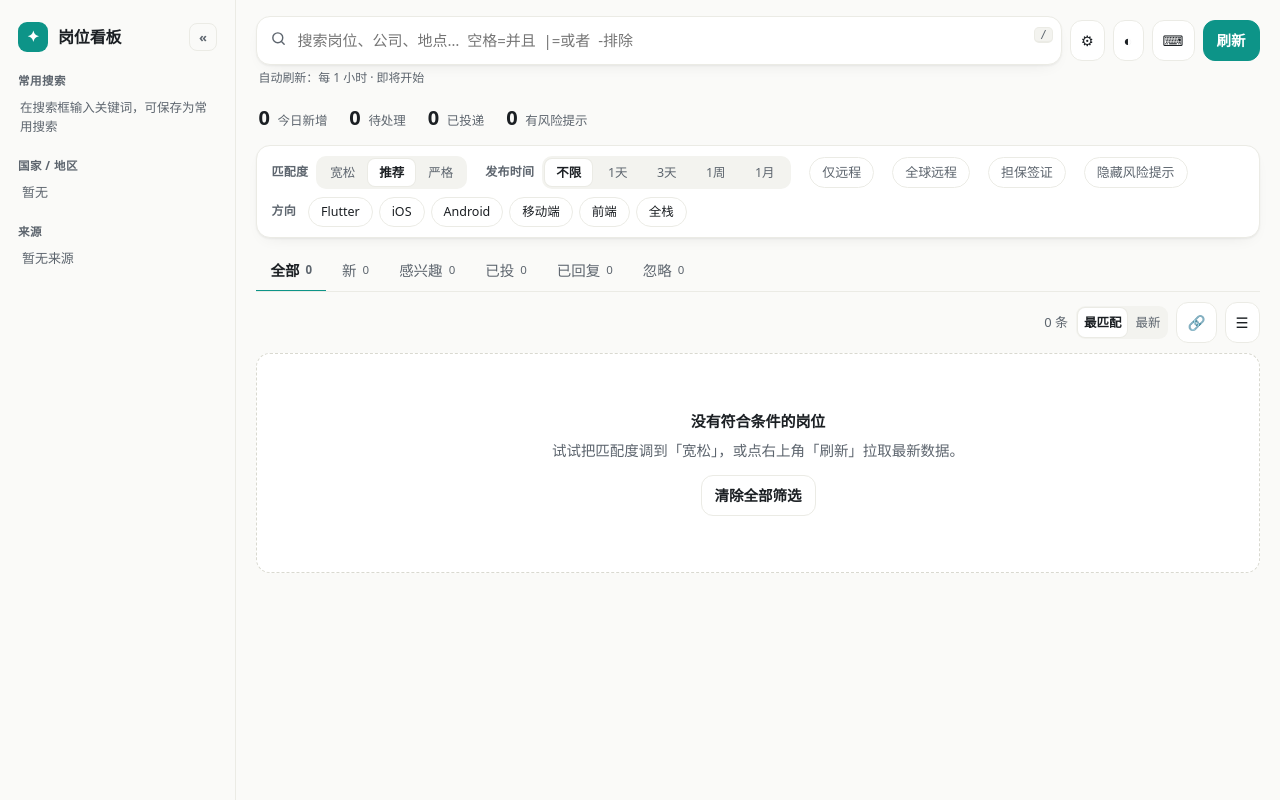
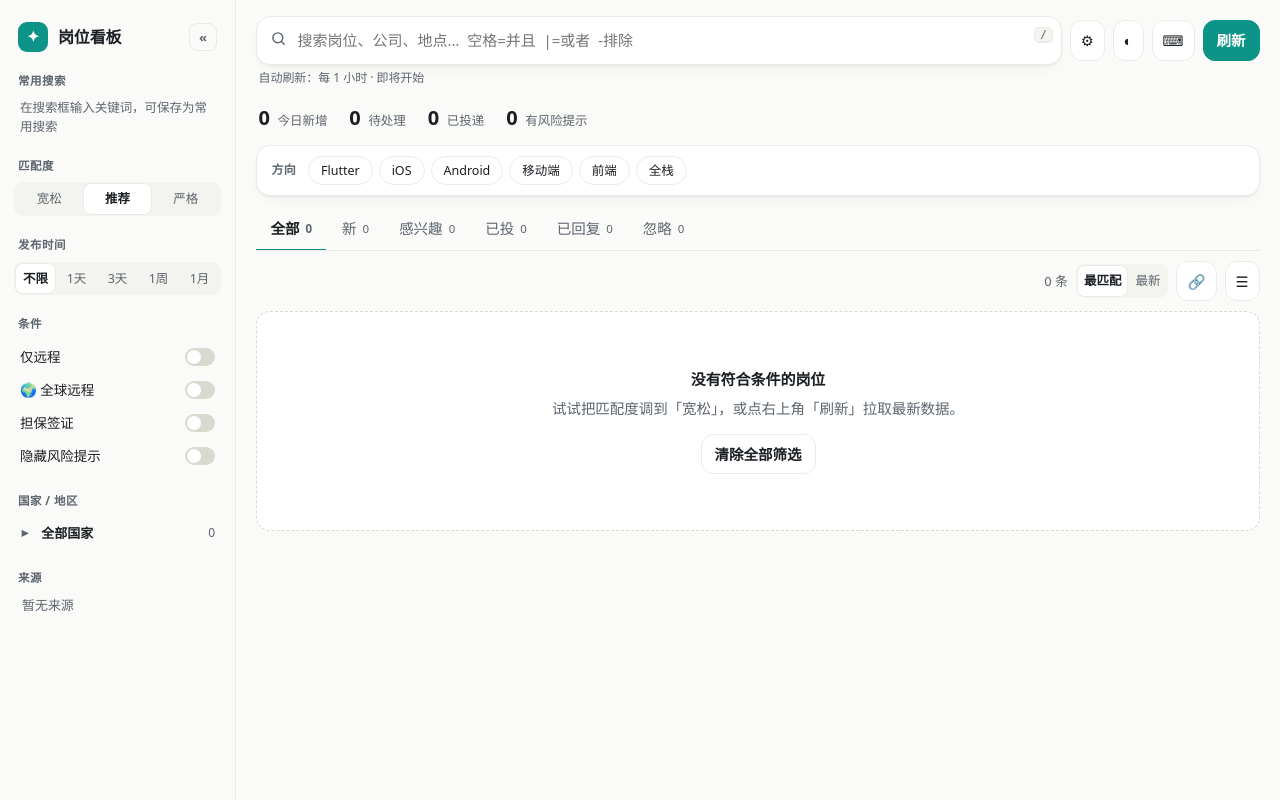
Before and after one commit to ceeyang/jobboard, a FastAPI app: page / in a window 1280 px wide. Run offline with FastAPI, Linux system fonts and the light colour scheme; data comes from the database, SQL or seed files in the repository; data that the repository does not hold is empty.

Commit message:
Filters back in the sidebar; country list folded by default (no selection = all countries)
Co-Authored-By: Claude Sonnet 5.5 <noreply@anthropic.com>

```diff
--- a/jobboard/templates/app.html
+++ b/jobboard/templates/app.html
@@ -295,6 +295,18 @@ body.detail:not(.pinned) .dscrim{display:block;position:fixed;inset:0;background
   <div class="sec">常用搜索</div>
   <div id="savedq"></div>
 
+  <div class="sec">匹配度</div>
+  <div class="seg" id="seg" role="group" aria-label="匹配度"></div>
+
+  <div class="sec">发布时间</div>
+  <div class="seg" id="segSince" role="group" aria-label="发布时间"></div>
+
+  <div class="sec">条件</div>
+  <label class="switch">仅远程<input type="checkbox" id="fRemote"></label>
+  <label class="switch" title="只显示远程岗位，并去掉标明「仅限美国 / 仅限欧洲 / US only / 必须位于某国」等限制居住地的岗位。没写限制的算全球可申请；地点写了具体城市的不算">🌍 全球远程<input type="checkbox" id="fGeo"></label>
+  <label class="switch" title="岗位写明雇主可办理签证担保（或官方标明，如加拿大 LMIA）；明确写“不提供担保”的不算">担保签证<input type="checkbox" id="fVisa"></label>
+  <label class="switch" title="隐藏标注了「不收个人信息」「博彩」等风险的岗位">隐藏风险提示<input type="checkbox" id="fRisk"></label>
+
   <div class="sec">国家 / 地区 <button data-clear="countries" id="clrCountries" hidden>清除</button></div>
   <div id="countries"></div>
 
@@ -320,16 +332,6 @@ body.detail:not(.pinned) .dscrim{display:block;position:fixed;inset:0;background
 
   <div class="stats" id="stats"></div>
   <div class="filters" id="filters" aria-label="筛选">
-    <div class="frow">
-      <div class="fgroup"><span class="flabel">匹配度</span><div class="seg" id="seg" role="group" aria-label="匹配度"></div></div>
-      <div class="fgroup"><span class="flabel">发布时间</span><div class="seg" id="segSince" role="group" aria-label="发布时间"></div></div>
-    </div>
-    <div class="frow toggles">
-      <label class="switch">仅远程<input type="checkbox" id="fRemote"></label>
-      <label class="switch" title="只显示远程岗位，并去掉标明「仅限美国 / 仅限欧洲 / US only / 必须位于某国」等限制居住地的岗位。没写限制的算全球可申请；地点写了具体城市的不算">全球远程<input type="checkbox" id="fGeo"></label>
-      <label class="switch" title="岗位写明雇主可办理签证担保（或官方标明，如加拿大 LMIA）；明确写“不提供担保”的不算">担保签证<input type="checkbox" id="fVisa"></label>
-      <label class="switch" title="隐藏标注了「不收个人信息」「博彩」等风险的岗位">隐藏风险提示<input type="checkbox" id="fRisk"></label>
-    </div>
     <div class="frow rolesrow"><span class="flabel">方向<button data-clear="roles" id="clrRoles" hidden>清除</button></span><div class="chips" id="roles"></div></div>
   </div>
   <div class="tabs" id="tabs" role="tablist"></div>
@@ -391,7 +393,7 @@ const SORTS=[["score","最匹配"],["new","最新"]];
 const SINCES=[["","不限"],["1d","1天"],["3d","3天"],["7d","1周"],["30d","1月"]];
 const SINCE_MS={"1d":864e5,"3d":3*864e5,"7d":7*864e5,"30d":30*864e5};
 const PAGE=40,LS="jb2";
-const DEF={sideCollapsed:false,status:"all",min:5,since:"",roles:[],srcs:[],remote:false,hideRisk:false,hideGeo:false,visa:false,q:"",sort:"score",dense:false,theme:"auto",closed:{telegram:true},pin:false,countries:[]};
+const DEF={sideCollapsed:false,status:"all",min:5,since:"",roles:[],srcs:[],remote:false,hideRisk:false,hideGeo:false,visa:false,q:"",sort:"score",dense:false,theme:"auto",closed:{telegram:true,countries:true},pin:false,countries:[]};
 const $=(s,r=document)=>r.querySelector(s);
 const esc=s=>String(s??"").replace(/[&<>"']/g,c=>({"&":"&amp;","<":"&lt;",">":"&gt;",'"':"&quot;","'":"&#39;"}[c]));
 let S;try{S={...DEF,...JSON.parse(localStorage.getItem(LS)||"{}")}}catch(e){S={...DEF}}
@@ -521,9 +523,11 @@ function renderSide(){
   const clist=Object.keys(cc).sort((a,b)=>(a==="XX")-(b==="XX")||cc[b]-cc[a]||COUNTRY_NAME[a].localeCompare(COUNTRY_NAME[b],"zh"));
   S.countries.forEach(c=>{if(!clist.includes(c))clist.push(c)});                // a selected country stays visible even at 0
   const CMAX=10,cshown=countriesOpen||clist.length<=CMAX+2?clist:clist.filter((c,i)=>i<CMAX||has(S.countries,c));
-  $("#countries").innerHTML=`<div class="rows" style="margin:0">${cshown.map(c=>`<div class="srow ${has(S.countries,c)?"on":""} ${cc[c]?"":"zero"}" data-country="${c}" role="checkbox" aria-checked="${has(S.countries,c)}" tabindex="0"><span class="chk"></span><b>${esc(COUNTRY_NAME[c]||c)}</b><i>${cc[c]||0}</i><span></span></div>`).join("")}</div>`+
-    (clist.length>CMAX+2?`<button class="linkbtn" data-countriesmore style="margin:4px 6px">${countriesOpen?"收起":"更多 "+(clist.length-cshown.length)+" 个"}</button>`:"")+
-    (clist.length?"":'<div class="count" style="padding:0 8px">暂无</div>');
+  const cclosed=S.closed.countries!==false,csel=S.countries.length;
+  $("#countries").innerHTML=`<div class="grp ${cclosed?"closed":""}"><div class="ghead"><button class="chev" data-fold="countries" aria-label="展开/收起国家列表">▾</button>
+    <button class="gsel ${csel?"on":""}" data-fold="countries" title="展开 / 收起">${csel?"已选 "+csel+" 个国家":"全部国家"}<span>${clist.length}</span></button></div>
+    <div class="rows">${cshown.map(c=>`<div class="srow ${has(S.countries,c)?"on":""} ${cc[c]?"":"zero"}" data-country="${c}" role="checkbox" aria-checked="${has(S.countries,c)}" tabindex="0"><span class="chk"></span><b>${esc(COUNTRY_NAME[c]||c)}</b><i>${cc[c]||0}</i><span></span></div>`).join("")}
+    ${clist.length>CMAX+2?`<button class="linkbtn" data-countriesmore style="margin:4px 6px">${countriesOpen?"收起":"更多 "+(clist.length-cshown.length)+" 个"}</button>`:""}</div></div>`;
   $("#clrCountries").hidden=!S.countries.length;
   const base=filtered("srcs"),cnt=n=>base.filter(j=>j.sources.some(x=>x.chat===n)).length;
   const sites={},govs={},gits={};jobs.forEach(j=>j.sources.forEach(x=>{if(x.kind==="site")sites[x.chat]=1;else if(x.kind==="gov")govs[x.chat]=1;else if(x.kind==="github")gits[x.chat]=1}));
@@ -806,7 +810,7 @@ document.addEventListener("click",e=>{
   if(d.countriesmore!==undefined){countriesOpen=!countriesOpen;return renderSide()}
   if(d.sqsave!==undefined){const q=S.q.trim(),name=($("#sqname")?.value||q).trim()||q;return saveSearches([...(SET.saved_searches||[]),{name,q}])}
   if(d.closeset!==undefined){$("#settings").classList.remove("show");return}
-  if(d.fold){S.closed={...S.closed,[d.fold]:!S.closed[d.fold]};save();return renderSide()}
+  if(d.fold){const cur=d.fold==="countries"?S.closed.countries!==false:!!S.closed[d.fold];S.closed={...S.closed,[d.fold]:!cur};save();return renderSide()}   // the country list is folded unless explicitly opened
   if(d.grp){
     const names=kindNames(d.grp);
     const allOn=names.every(n=>has(S.srcs,n));S.srcs=allOn?S.srcs.filter(n=>!names.includes(n)):[...new Set([...S.srcs,...names])];return change()}
```
